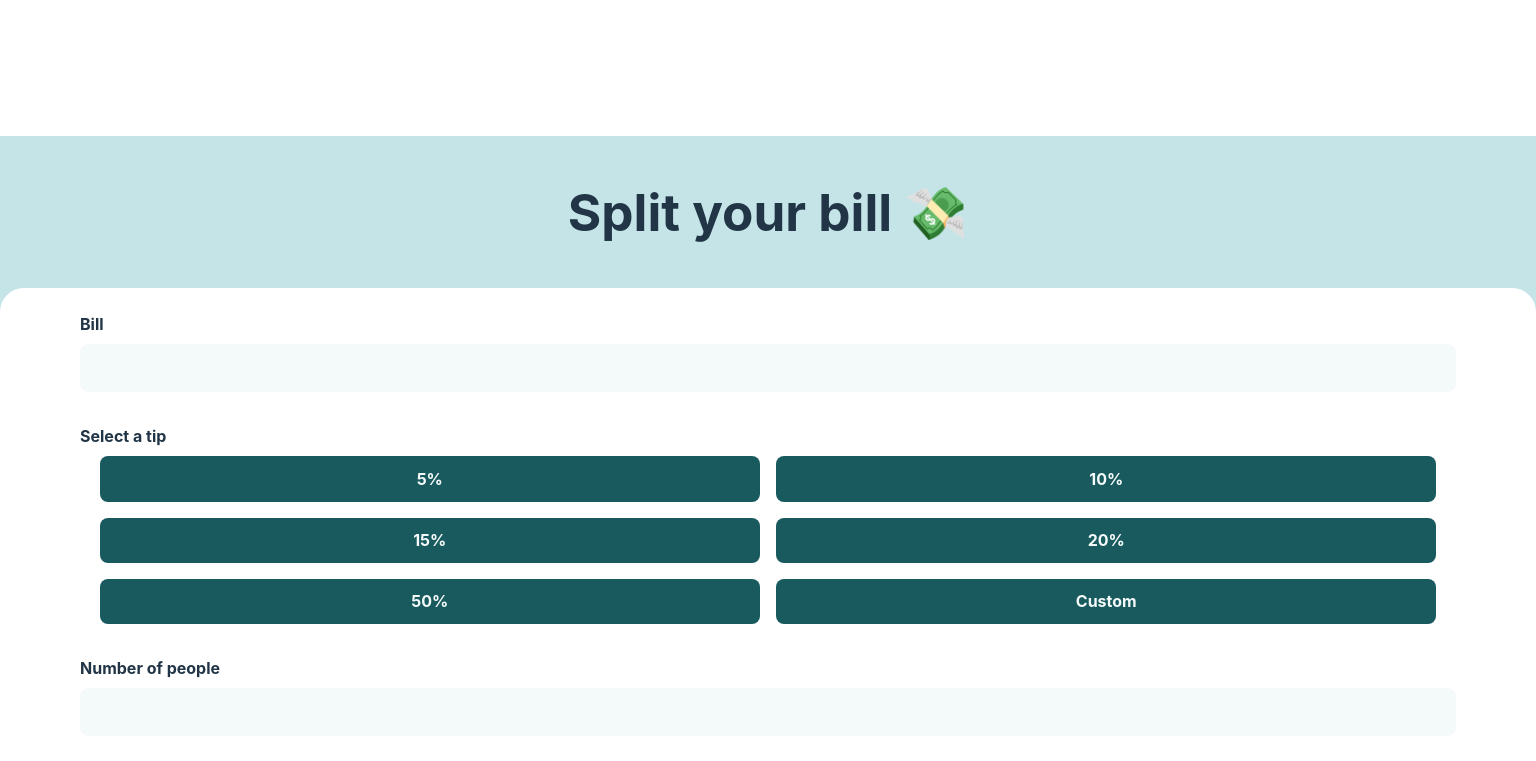
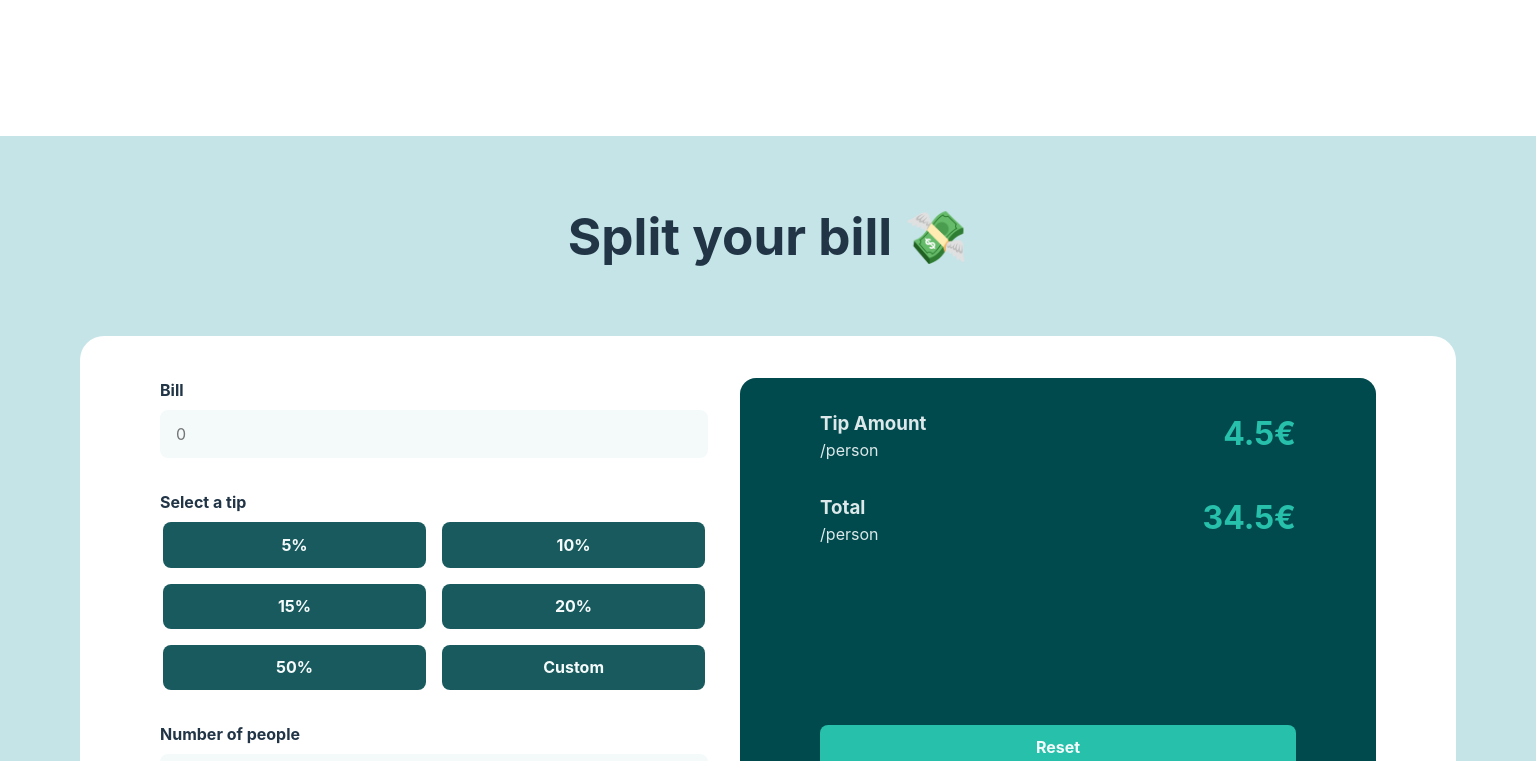
Before and after one commit to meegido/some-website, a React (Vite) app: page /home in a window 1536 px wide. Shown: the part 120-881 px from the top of the page. Built offline with nearby package versions, Linux system fonts and the light colour scheme.

Commit message:
desktop styles

```diff
--- a/src/components/home.jsx
+++ b/src/components/home.jsx
@@ -9,7 +9,7 @@ const Home = () => {
           <section className={styles['calculator__config']}>
             <article className={`${styles.config}`}>
               <label>Bill</label>
-              <input type="text" />
+              <input type="text" placeholder="0" />
             </article>
             <article className={styles.config}>
               <p>Select a tip</p>
@@ -24,7 +24,7 @@ const Home = () => {
             </article>
             <article className={styles.config}>
               <label htmlFor="people">Number of people</label>
-              <input type="text" />
+              <input type="text" placeholder="0" />
             </article>
           </section>
           <section className={styles.display}>
--- a/src/components/home.module.css
+++ b/src/components/home.module.css
@@ -63,6 +63,7 @@ h1 {
   background-color: var(--very-light-grayish-cyan);
   border-radius: 8px;
   padding: 0 16px;
+  color: var(--grayish-cyan);
 }
 
 .config .tip {
@@ -131,3 +132,25 @@ h1 {
   background-color: var(--strong-cyan);
   color: var(--very-dark-cyan);
 }
+
+@media (min-width: 1440px) {
+  .page__wrapper {
+    padding: 0 var(--container-padding);
+    gap: 0;
+  }
+
+  .page__wrapper h1 {
+    padding: 72px;
+  }
+
+  .calculator__wrapper {
+    flex-direction: row;
+    height: fit-content;
+    align-items: normal;
+    padding: 42px var(--container-padding);
+  }
+
+  .display > div {
+    margin-top: auto;
+  }
+}
```
